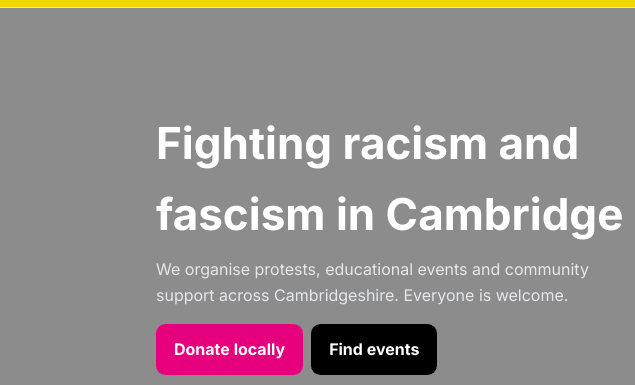
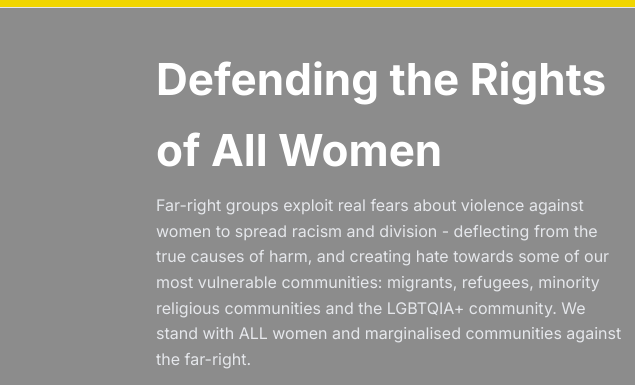
Before and after one commit to abiclairegraham/WAFR_Cambs_website, a plain HTML site: page index.html in a window 1280 px wide. Shown: the part 191-576 px from the top of the page, 0-635 px from the left. Drawn offline with nearby package versions, Linux system fonts and the light colour scheme.

Commit message:
Update hero.html

```diff
--- a/partials/hero.html
+++ b/partials/hero.html
@@ -1,8 +1,10 @@
     <section id="home" class="hero" role="region" aria-label="Hero">
       <div class="container hero-grid">
         <div class="hero-text">
-          <h1>Fighting racism and fascism in Cambridge</h1>
-          <p>We organise protests, educational events and community support across Cambridgeshire. Everyone is welcome.</p>
+          <h1>Defending the Rights of All Women</h1>
+          <p>Far-right groups exploit real fears about violence against women to spread racism and division - deflecting from the true causes of harm,
+              and creating hate towards some of our most vulnerable communities: migrants, refugees, minority religious communities and the LGBTQIA+ community.
+          We stand with ALL women and marginalised communities against the far-right.</p>
           <div class="cta-buttons">
             <a class="btn magenta" href="#donate">Donate locally</a>
             <a class="btn primary" href="#events">Find events</a>
```
